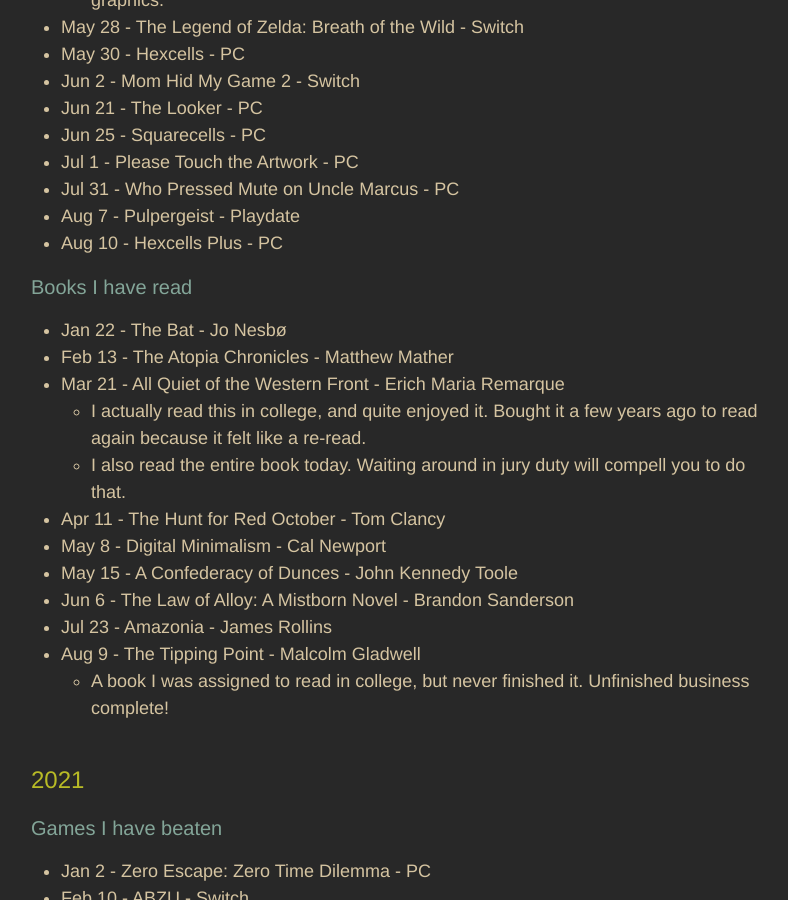
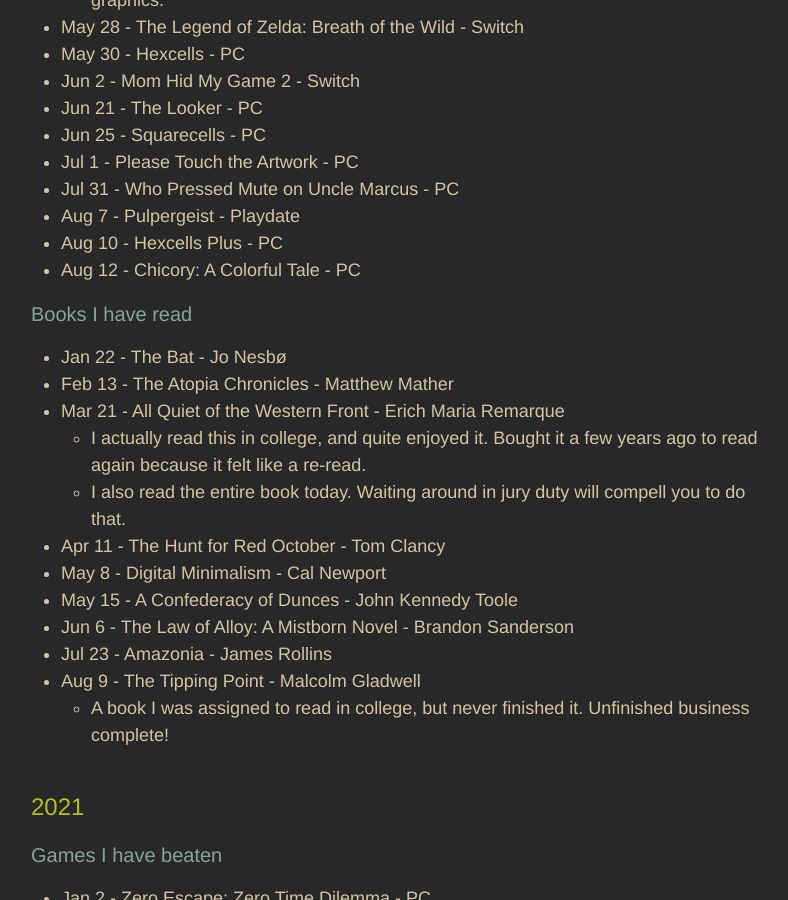
Before and after one commit to adkinsrs/sadkins_site, a Jekyll site: the page built from misc.md, in a window 1280 px wide and 900 px high, scrolled down 1058 px. Shown: the whole window, without its empty margins (239-1027 px from the left). Built offline with Jekyll 4.4.1, drawn with Linux system fonts in a browser that asks for light colours.

Commit message:
beat a game

```diff
--- a/misc.md
+++ b/misc.md
@@ -44,6 +44,7 @@
 * Jul 31 - Who Pressed Mute on Uncle Marcus - PC
 * Aug 7 - Pulpergeist - Playdate
 * Aug 10 - Hexcells Plus - PC
+* Aug 12 - Chicory: A Colorful Tale - PC
 
 ### Books I have read
 
```
